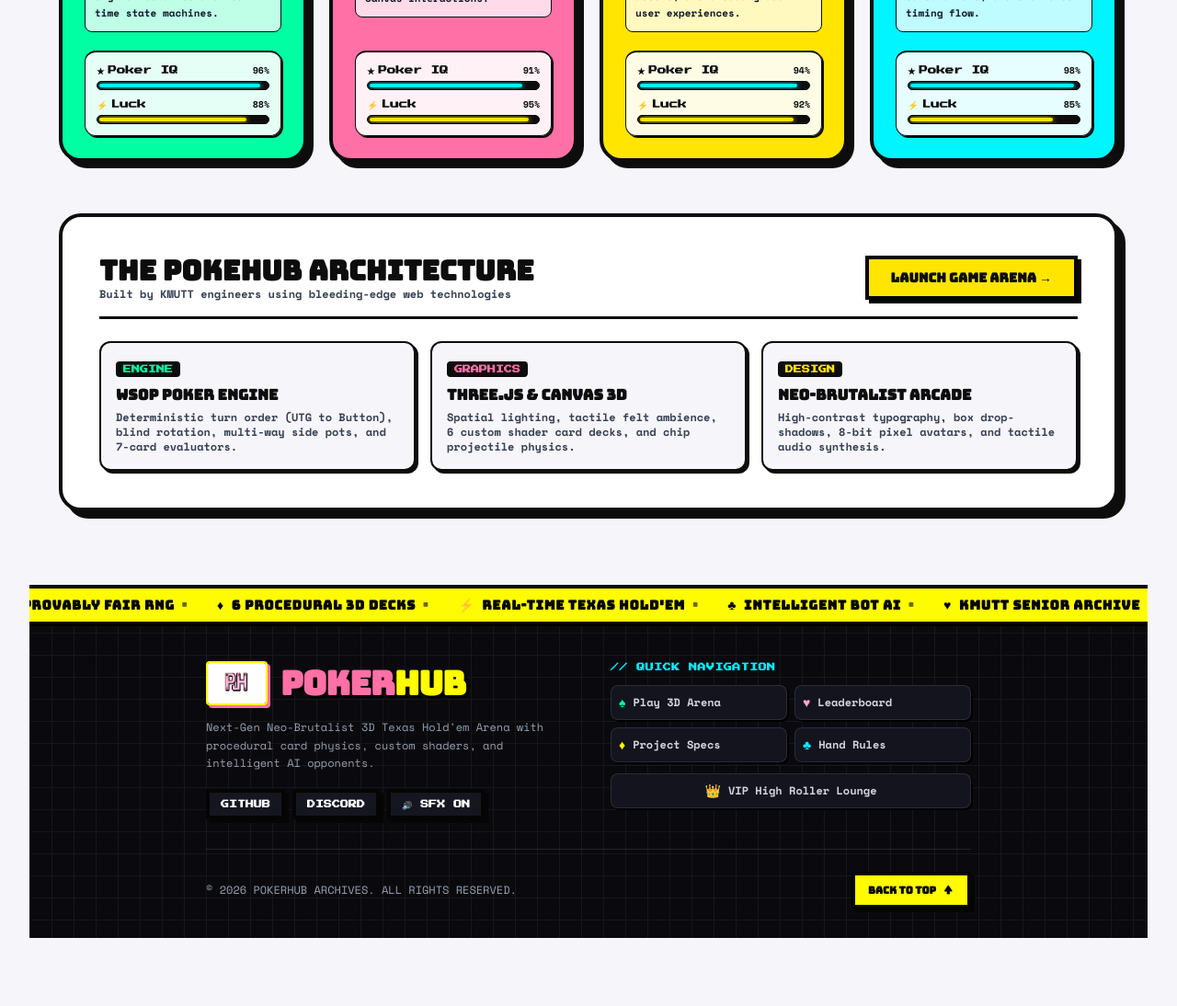
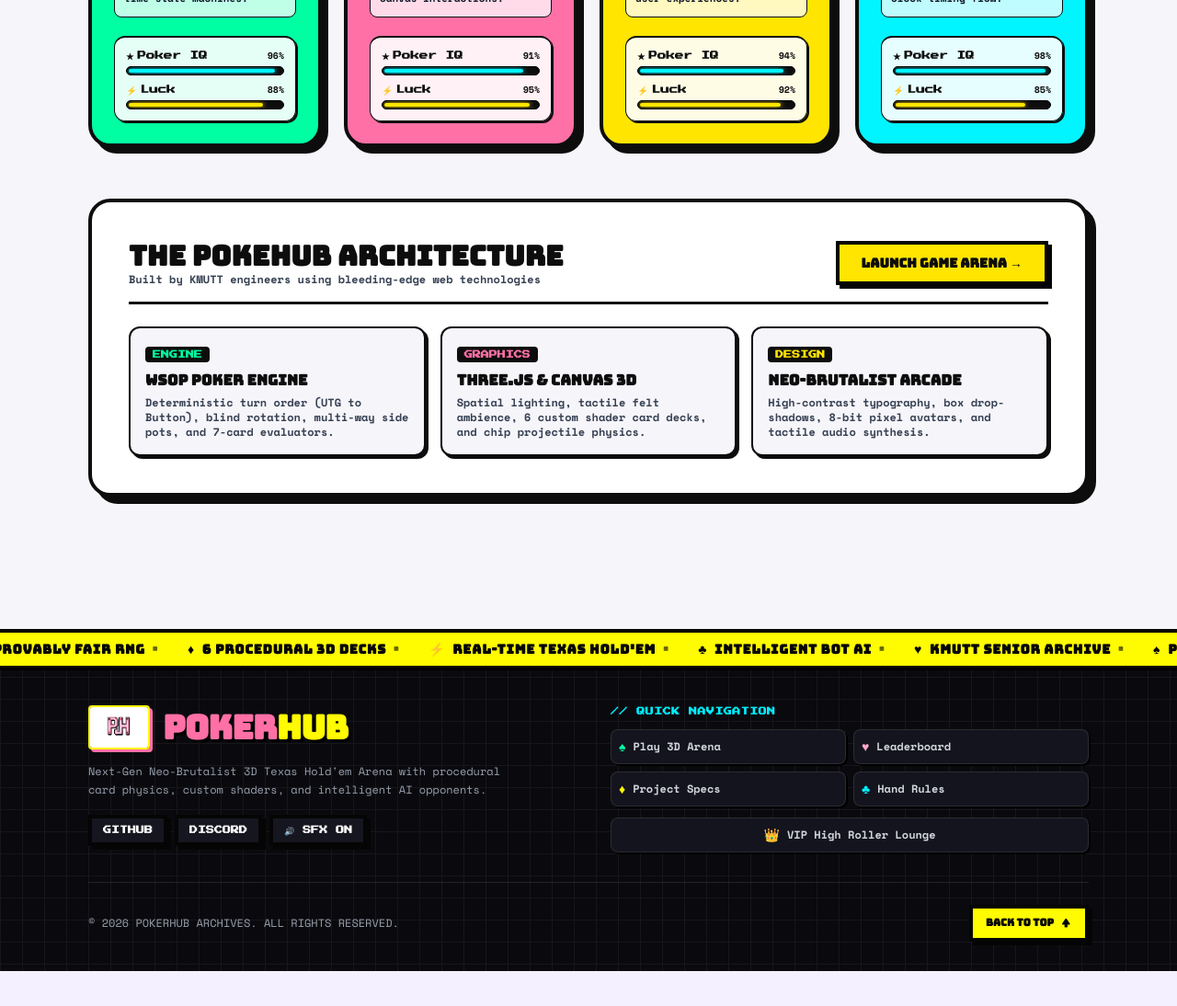
Before and after one commit to Hujifaq/POKEHUB, a Next.js app: page /about in a window 1280 px wide. Shown: the part 885-1979 px from the top of the page at 92% size. After the commit the page ends 1941 px from the top, so only its background shows below. Built offline with nearby package versions, Linux system fonts and the light colour scheme.

Commit message:
Fix footer layout

```diff
--- a/src/app/about/page.js
+++ b/src/app/about/page.js
@@ -133,7 +133,7 @@ export default function AboutPage() {
   ], [])
 
   return (
-    <main className="w-full relative min-h-screen text-true-black overflow-x-hidden bg-[#F6F5FA] font-display pt-24 pb-20 px-4 sm:px-8">
+    <main className="w-full relative min-h-screen text-true-black overflow-x-hidden bg-[#F6F5FA] font-display pt-24 pb-0">
       {/* Infinite Seamless Fixed Graph Grid */}
       <div className="fixed-graph-grid opacity-20" />
 
@@ -183,7 +183,7 @@ export default function AboutPage() {
         items={bubbleMenuItems}
       />
 
-      <div className="max-w-6xl mx-auto flex flex-col gap-10 sm:gap-14 relative z-10">
+      <div className="max-w-6xl mx-auto px-4 sm:px-8 flex flex-col gap-10 sm:gap-14 relative z-10 pb-16">
 
         {/* ======================================================== */}
         {/* HERO TITLE & UNIVERSITY BANNER                           */}
--- a/src/app/components/Footer.js
+++ b/src/app/components/Footer.js
@@ -124,7 +124,7 @@ export default function Footer({
       {/* ======================================================== */}
       {/* 2. MAIN CONTENT: BALANCED 2-COLUMN LAYOUT                */}
       {/* ======================================================== */}
-      <div className="max-w-4xl mx-auto px-5 sm:px-8 pt-10 pb-8 relative z-10">
+      <div className="max-w-6xl mx-auto px-5 sm:px-8 pt-10 pb-8 relative z-10">
         <div className="grid grid-cols-1 md:grid-cols-2 gap-8 lg:gap-12 items-start pb-8 border-b border-white/10">
 
           {/* COLUMN 1: Brand, Tagline & Socials */}
```
